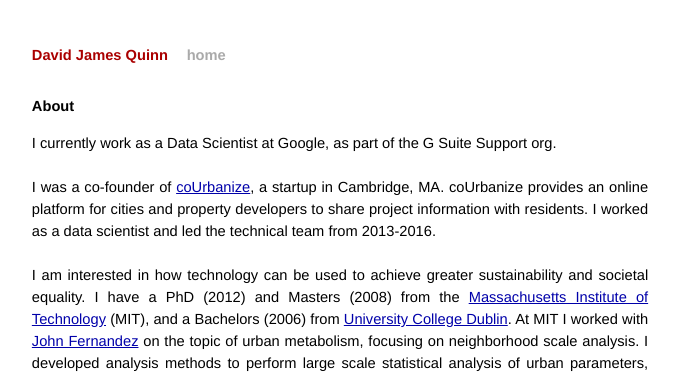
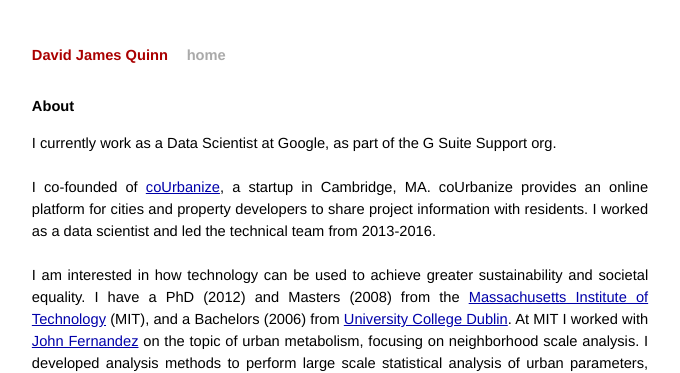
Before and after one commit to djq/djq.github.com, a Jekyll site: the page built from index.html, in a window 1280 px wide. Shown: the top 373 px of the page, without its empty margins (300-980 px from the left). Built offline with Jekyll 4.4.1, drawn with Linux system fonts in a browser that asks for light colours.

Commit message:
remind me how git works

```diff
--- a/index.html
+++ b/index.html
@@ -10,7 +10,7 @@ title: djq
     I currently work as a Data Scientist at Google, as part of the G Suite Support org.
     <br><br>
 
-    I was a co-founder of <a href="http://courbanize.com">coUrbanize</a>, a startup in Cambridge, MA. coUrbanize provides an online platform for cities and property developers to share project information with residents. I worked as a data scientist and led the technical team from 2013-2016.<br><br>
+    I co-founded of <a href="http://courbanize.com">coUrbanize</a>, a startup in Cambridge, MA. coUrbanize provides an online platform for cities and property developers to share project information with residents. I worked as a data scientist and led the technical team from 2013-2016.<br><br>
 
     I am interested in how technology can be used to achieve greater sustainability and societal equality. I have a PhD (2012) and Masters (2008) from the <a href="http://mit.edu/">Massachusetts Institute of Technology</a> (MIT), and a Bachelors (2006) from <a href="http://ucd.ie">University College Dublin</a>. At MIT I worked with <a href="http://architecture.mit.edu/faculty/john-fernandez">John Fernandez</a> on the topic of urban metabolism, focusing on neighborhood scale analysis. I developed analysis methods to perform large scale statistical analysis of urban parameters, and related these parameters to energy and material use.<br><br>
 
```
